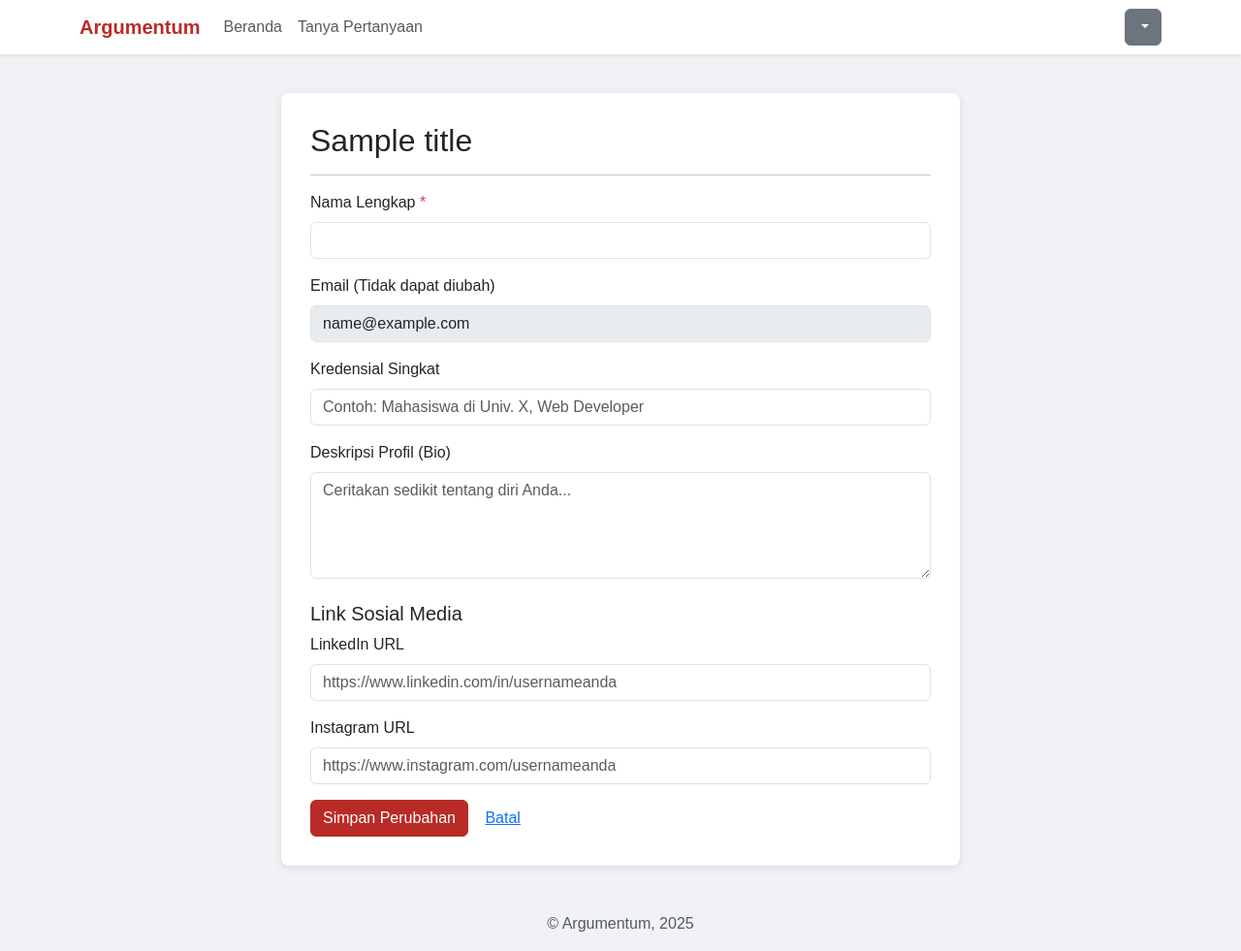
After one commit to MuhammadFiras/Argumentum, a CodeIgniter 4 app: the page made by app/Views/profile/edit_profile.php in a window 1280 px wide. The commit adds this page. Shown: the whole page at 97% size. Run offline with PHP 8.4 and a stand-in for CodeIgniter, Linux system fonts and the light colour scheme; the template is opened without the code that fills it: most values are stand-ins (such as "Sample title", 1, 10 or a date in 2020); data that the repository does not hold is empty; some libraries are stand-ins or nearby versions.

Commit message:
Improvement 3 halaman profile dan link

```diff
--- a/app/Config/Routes.php
+++ b/app/Config/Routes.php
@@ -34,4 +34,10 @@ $routes->get('/answer/edit/(:num)', 'Answer::edit/$1', ['filter' => 'authGuard']
 $routes->post('/answer/update/(:num)', 'Answer::update/$1', ['filter' => 'authGuard']);  // Memproses update jawaban
 $routes->post('/answer/delete/(:num)', 'Answer::delete/$1', ['filter' => 'authGuard']);  // Memproses delete jawaban
 
+// Routes untuk Profil Pengguna
+$routes->get('/profile', 'ProfileController::view', ['filter' => 'authGuard']); // Profil user yang login
+$routes->get('/profile/(:num)', 'ProfileController::view/$1'); // Profil user lain berdasarkan ID
+$routes->get('/profile/edit', 'ProfileController::edit', ['filter' => 'authGuard']);    // Form edit profil
+$routes->post('/profile/update', 'ProfileController::update', ['filter' => 'authGuard']); // Proses update profil
+
 // $routes->setAutoRoute(true);
--- a/app/Views/home.php
+++ b/app/Views/home.php
@@ -7,6 +7,7 @@
     <link href="https://cdn.jsdelivr.net/npm/bootstrap@5.3.0/dist/css/bootstrap.min.css" rel="stylesheet">
     <style>
         body { font-family: sans-serif; background-color: #f8f9fa; }
+        h1 {color: #B92B27;}
         .navbar-brand { font-weight: bold; color: #B92B27 !important; }
         .question-card { margin-bottom: 20px; }
         .question-title a { text-decoration: none; color: #212529; font-weight: bold}
@@ -37,15 +38,14 @@
                                 <?= esc(session()->get('nama_lengkap')) ?>
                             </button>
                             <ul class="dropdown-menu dropdown-menu-end" aria-labelledby="dropdownMenuButton1">
-                                <li><a class="dropdown-item" href="#">Profil Saya</a></li>
-                                <li><a class="dropdown-item" href="#">Pengaturan</a></li>
+                                <li><a class="dropdown-item" href="<?= site_url('/profile') ?>">Profil Saya</a></li>
                                 <li><hr class="dropdown-divider"></li>
                                 <li><a class="dropdown-item" href="<?= site_url('/logout') ?>">Logout</a></li>
                             </ul>
                         </div>
                     <?php else: ?>
                         <a href="<?= site_url('/login') ?>" class="btn btn-outline-primary me-2">Masuk</a>
-                        <a href="<?= site_url('/register') ?>" class="btn btn-primary">Daftar</a>
+                        <a href="<?= site_url('auth/register') ?>" class="btn btn-primary">Daftar</a>
                     <?php endif; ?>
                 </div>
             </div>
--- /dev/null
+++ b/app/Views/profile/edit_profile.php
@@ -0,0 +1,142 @@
+<!DOCTYPE html>
+<html lang="id">
+<head>
+    <meta charset="UTF-8">
+    <meta name="viewport" content="width=device-width, initial-scale=1.0">
+    <?= csrf_meta() ?>
+    <title><?= esc($title ?? 'Edit Profil') ?></title>
+    <link href="https://cdn.jsdelivr.net/npm/bootstrap@5.3.0/dist/css/bootstrap.min.css" rel="stylesheet">
+    <style>
+        body { background-color: #f0f2f5; font-family: sans-serif; }
+        .form-container { max-width: 700px; margin: 40px auto; background-color: white; padding: 30px; border-radius: 8px; box-shadow: 0 2px 10px rgba(0,0,0,0.1); }
+        .btn-save { background-color: #B92B27; border-color: #B92B27; color:white; }
+        .btn-save:hover { background-color: #a32622; border-color: #a32622; }
+        .invalid-feedback { display: block; }
+        .navbar-brand { font-weight: bold; color: #B92B27 !important; }
+    </style>
+</head>
+<body>
+    <nav class="navbar navbar-expand-lg navbar-light bg-white shadow-sm sticky-top">
+        <div class="container">
+            <a class="navbar-brand" href="<?= site_url('/') ?>">Argumentum</a>
+            <button class="navbar-toggler" type="button" data-bs-toggle="collapse" data-bs-target="#navbarNav" aria-controls="navbarNav" aria-expanded="false" aria-label="Toggle navigation">
+                <span class="navbar-toggler-icon"></span>
+            </button>
+            <div class="collapse navbar-collapse" id="navbarNav">
+                <ul class="navbar-nav me-auto mb-2 mb-lg-0">
+                    <li class="nav-item"><a class="nav-link" href="<?= site_url('/') ?>">Beranda</a></li>
+                     <?php if (session()->get('isLoggedIn')): ?>
+                        <li class="nav-item"><a class="nav-link" href="<?= site_url('/ask') ?>">Tanya Pertanyaan</a></li>
+                    <?php endif; ?>
+                </ul>
+                <div class="d-flex">
+                    <?php if (session()->get('isLoggedIn')): ?>
+                        <div class="dropdown">
+                            <button class="btn btn-secondary dropdown-toggle" type="button" id="dropdownMenuButton1" data-bs-toggle="dropdown" aria-expanded="false">
+                                <?= esc(session()->get('nama_lengkap')) ?>
+                            </button>
+                            <ul class="dropdown-menu dropdown-menu-end" aria-labelledby="dropdownMenuButton1">
+                                <li><a class="dropdown-item" href="<?= site_url('/profile') ?>">Profil Saya</a></li>
+                                <li><a class="dropdown-item active" href="<?= site_url('/profile/edit') ?>">Edit Profil</a></li>
+                                <li><hr class="dropdown-divider"></li>
+                                <li><a class="dropdown-item" href="<?= site_url('/logout') ?>">Logout</a></li>
+                            </ul>
+                        </div>
+                    <?php else: ?>
+                        <a href="<?= site_url('/login') ?>" class="btn btn-outline-primary me-2">Masuk</a>
+                    <?php endif; ?>
+                </div>
+            </div>
+        </div>
+    </nav>
+
+    <div class="container">
+        <div class="form-container">
+            <h2><?= esc($title) ?></h2>
+            <hr>
+
+            <?php if (session()->getFlashdata('success')): ?>
+                <div class="alert alert-success"><?= session()->getFlashdata('success') ?></div>
+            <?php endif; ?>
+            <?php if (session()->getFlashdata('error')): ?>
+                <div class="alert alert-danger"><?= session()->getFlashdata('error') ?></div>
+            <?php endif; ?>
+
+            <?php if (!empty($user_data)): ?>
+                <form action="<?= site_url('/profile/update') ?>" method="post" enctype="multipart/form-data"> <?= csrf_field() ?>
+                    <input type="hidden" name="_method" value="POST"> <div class="mb-3">
+                        <label for="nama_lengkap" class="form-label">Nama Lengkap <span class="text-danger">*</span></label>
+                        <input type="text" class="form-control <?= $validation->hasError('nama_lengkap') ? 'is-invalid' : '' ?>"
+                               id="nama_lengkap" name="nama_lengkap"
+                               value="<?= old('nama_lengkap', esc($user_data['nama_lengkap'])) ?>" required>
+                        <?php if ($validation->hasError('nama_lengkap')): ?>
+                            <div class="invalid-feedback"><?= $validation->getError('nama_lengkap') ?></div>
+                        <?php endif; ?>
+                    </div>
+
+                    <div class="mb-3">
+                        <label for="email" class="form-label">Email (Tidak dapat diubah)</label>
+                        <input type="email" class="form-control" id="email" name="email"
+                               value="<?= esc($user_data['email']) ?>" readonly disabled>
+                    </div>
+
+                    <div class="mb-3">
+                        <label for="credentials" class="form-label">Kredensial Singkat</label>
+                        <input type="text" class="form-control <?= $validation->hasError('credentials') ? 'is-invalid' : '' ?>"
+                               id="credentials" name="credentials"
+                               value="<?= old('credentials', esc($user_data['credentials'] ?? '')) ?>"
+                               placeholder="Contoh: Mahasiswa di Univ. X, Web Developer">
+                        <?php if ($validation->hasError('credentials')): ?>
+                            <div class="invalid-feedback"><?= $validation->getError('credentials') ?></div>
+                        <?php endif; ?>
+                    </div>
+
+                    <div class="mb-3">
+                        <label for="description" class="form-label">Deskripsi Profil (Bio)</label>
+                        <textarea class="form-control <?= $validation->hasError('description') ? 'is-invalid' : '' ?>"
+                                  id="description" name="description" rows="4"
+                                  placeholder="Ceritakan sedikit tentang diri Anda..."><?= old('description', esc($user_data['description'] ?? '')) ?></textarea>
+                        <?php if ($validation->hasError('description')): ?>
+                            <div class="invalid-feedback"><?= $validation->getError('description') ?></div>
+                        <?php endif; ?>
+                    </div>
+
+                    <h5 class="mt-4">Link Sosial Media</h5>
+                    <div class="mb-3">
+                        <label for="linkedin_url" class="form-label">LinkedIn URL</label>
+                        <input type="url" class="form-control <?= $validation->hasError('linkedin_url') ? 'is-invalid' : '' ?>"
+                               id="linkedin_url" name="linkedin_url"
+                               value="<?= old('linkedin_url', esc($user_data['linkedin_url'] ?? '')) ?>"
+                               placeholder="https://www.linkedin.com/in/usernameanda">
+                        <?php if ($validation->hasError('linkedin_url')): ?>
+                            <div class="invalid-feedback"><?= $validation->getError('linkedin_url') ?></div>
+                        <?php endif; ?>
+                    </div>
+
+                    <div class="mb-3">
+                        <label for="instagram_url" class="form-label">Instagram URL</label>
+                        <input type="url" class="form-control <?= $validation->hasError('instagram_url') ? 'is-invalid' : '' ?>"
+                               id="instagram_url" name="instagram_url"
+                               value="<?= old('instagram_url', esc($user_data['instagram_url'] ?? '')) ?>"
+                               placeholder="https://www.instagram.com/usernameanda">
+                        <?php if ($validation->hasError('instagram_url')): ?>
+                            <div class="invalid-feedback"><?= $validation->getError('instagram_url') ?></div>
+                        <?php endif; ?>
+                    </div>
+
+                    <button type="submit" class="btn btn-save">Simpan Perubahan</button>
+                    <a href="<?= site_url('/profile') ?>" class="btn btn-link">Batal</a>
+                </form>
+            <?php else: ?>
+                <div class="alert alert-danger">Data pengguna tidak ditemukan.</div>
+            <?php endif; ?>
+        </div>
+    </div>
+
+    <footer class="text-center mt-5 mb-3 text-muted">
+        © Argumentum, <?= date('Y') ?>
+    </footer>
+
+    <script src="https://cdn.jsdelivr.net/npm/bootstrap@5.3.0/dist/js/bootstrap.bundle.min.js"></script>
+</body>
+</html>
--- a/app/Views/questions/view_question.php
+++ b/app/Views/questions/view_question.php
@@ -95,7 +95,9 @@
                                 <?= esc(session()->get('nama_lengkap')) ?>
                             </button>
                             <ul class="dropdown-menu dropdown-menu-end" aria-labelledby="dropdownMenuButton1">
-                                <li><a class="dropdown-item" href="#">Profil Saya</a></li>
+                                <li><a class="dropdown-item" href="<?= site_url('/profile') ?>">Profil Saya</a></li>
+                                <li><a class="dropdown-item" href="<?= site_url('/profile') ?>">Edit Profil</a></li>
+                                <li><hr class="dropdown-divider"></li>
                                 <li><a class="dropdown-item" href="<?= site_url('/logout') ?>">Logout</a></li>
                             </ul>
                         </div>
```
Also changed, not shown: app/Controllers/ProfileController.php (added, +164 -0 lines), app/Models/AnswerModel.php (+16 -1 lines), app/Models/UserModel.php (+12 -4 lines), app/Views/profile/view_profile.php (added, +178 -0 lines).
